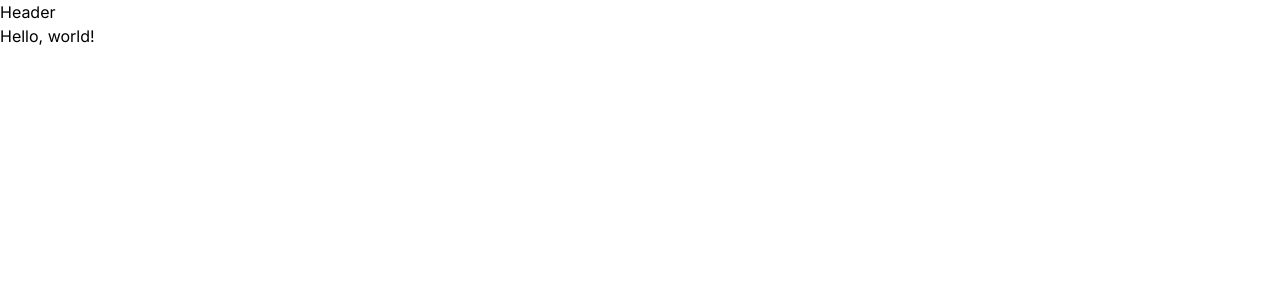
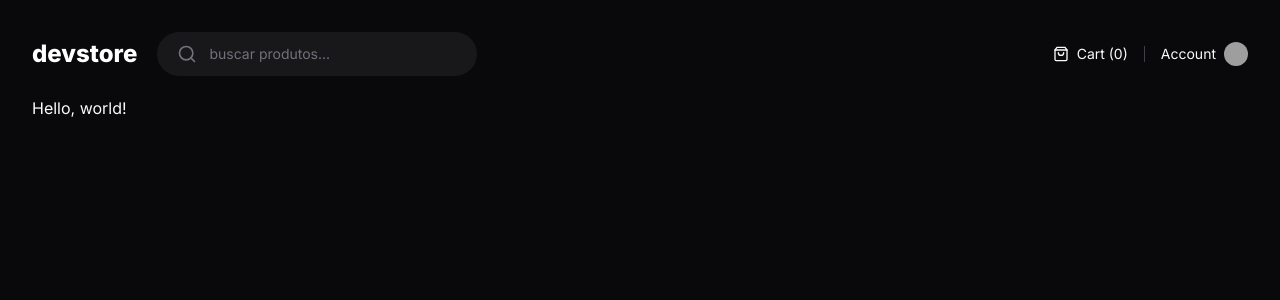
Before and after one commit to EricaReis/devstore, a Next.js app: page / in a window 1280 px wide. Shown: the top 300 px of the page. Built offline with nearby package versions, Linux system fonts and the light colour scheme; grey boxes are pictures that could not be loaded.

Commit message:
Add header

```diff
--- a/next.config.js
+++ b/next.config.js
@@ -1,4 +1,8 @@
 /** @type {import('next').NextConfig} */
-const nextConfig = {}
+const nextConfig = {
+  images: {
+    domains: ['github.com'],
+  },
+}
 
 module.exports = nextConfig
--- a/package.json
+++ b/package.json
@@ -9,6 +9,7 @@
     "lint": "next lint"
   },
   "dependencies": {
+    "lucide-react": "^0.289.0",
     "next": "13.5.6",
     "react": "^18",
     "react-dom": "^18"
--- a/src/app/(store)/layout.tsx
+++ b/src/app/(store)/layout.tsx
@@ -3,7 +3,10 @@
 
 export default function StoreLayout({ children }: { children: ReactNode }) {
   return (
-    <div>
+    <div
+      className="mx-auto grid min-h-screen w-full max-w-[1600px]
+      grid-rows-app gap-5 p-8"
+    >
       <Header />
       {children}
     </div>
--- a/src/app/layout.tsx
+++ b/src/app/layout.tsx
@@ -18,7 +18,7 @@
 }) {
   return (
     <html className={inter.variable} lang="pt">
-      <body>{children}</body>
+      <body className="bg-zinc-950 text-zinc-50 antialiased">{children}</body>
     </html>
   )
 }
--- a/src/components/header.tsx
+++ b/src/components/header.tsx
@@ -1,3 +1,50 @@
+import Link from 'next/link'
+import Image from 'next/image'
+
+import { Search, ShoppingBag } from 'lucide-react'
+
 export function Header() {
-  return <div>Header</div>
+  return (
+    <div className="flex items-center justify-between">
+      <div className="flex items-center gap-5">
+        <Link href="/" className="text-2xl font-extrabold text-white">
+          devstore
+        </Link>
+
+        <form
+          className="flex w-[320px] items-center gap-3 rounded-full
+          bg-zinc-900 px-5 py-3 ring-zinc-700"
+        >
+          <Search className="w-5 h-5 text-zinc-500" />
+
+          <input
+            className="flex-1 bg-transparent text-sm outline-none
+            placeholder:text-zinc-500"
+            placeholder="buscar produtos..."
+          />
+        </form>
+      </div>
+      <div className="flex items-center gap-4">
+        <div className="flex items-center gap-2">
+          <ShoppingBag className="h-4 w-4" />
+          <span className="text-sm">Cart (0)</span>
+        </div>
+
+        {/* divider/barrinha vertical: */}
+        <div className="w-px h-4 bg-zinc-700" />
+
+        <Link href="/" className="flex items-center gap-2 hover:underline">
+          <span className="text-sm">Account</span>
+
+          <Image
+            src="https://github.com/Ericareis.png"
+            className="h-6 w-6 rounded-full"
+            width={24}
+            height={24}
+            alt=""
+          />
+        </Link>
+      </div>
+    </div>
+  )
 }
--- a/tailwind.config.ts
+++ b/tailwind.config.ts
@@ -10,6 +10,9 @@
     fontFamily: {
       sans: 'var(--font-inter)',
     },
+    gridTemplateRows: {
+      app: 'min-content max-content',
+    },
   },
   plugins: [],
 }
```
Also changed, not shown: 1 other file (tests, documents, lock files or other folders).
